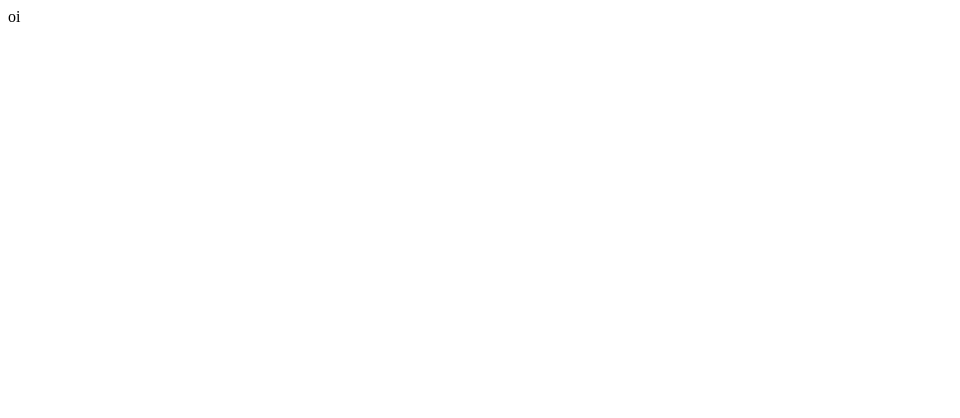
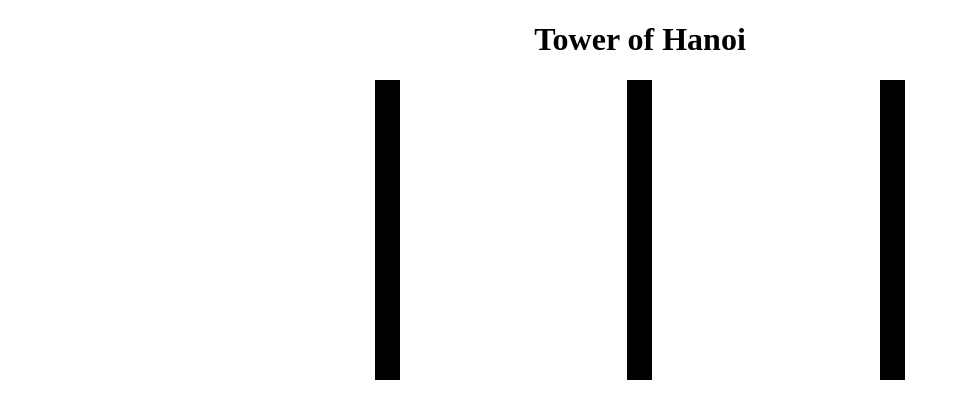
Before and after one commit to adysonbruno/tower-of-hanoi, a plain HTML site: page index.html in a window 1280 px wide. Shown: the whole page, without its empty margins (0-960 px from the left). Drawn offline with Linux system fonts and the light colour scheme.

Commit message:
add elements towers and disc

```diff
--- a/assets/css/style.css
+++ b/assets/css/style.css
@@ -1,4 +1,20 @@
-div{
-    height: 200px;
-    width: 40px;
+h1{
+    text-align: center;
 }
+
+div#main{
+    width: 60%;
+    display: flex;
+    justify-content: space-around;
+    background-color: white;
+    margin:0 auto;
+}
+
+div.towers{
+    height: 300px;
+    width: 25px;
+    background-color: black;
+    display: flex;
+    flex-direction: column-reverse;
+    align-items: center;
+}
--- a/assets/js/script.js
+++ b/assets/js/script.js
@@ -0,0 +1,31 @@
+const createTowers = ()=>{
+    let main = document.getElementById("main");
+
+    let start = document.createElement("div");
+    start.className = "towers";
+    start.id = "start";
+    main.appendChild(start);
+
+    let offset = document.createElement("div");
+    offset.className = "towers";
+    offset.id = "offset";
+    main.appendChild(offset);
+
+    let end = document.createElement("div");
+    end.className = "towers";
+    end.id = "end";
+    main.appendChild(end)
+}
+
+createTowers();
+
+const createDisc = () =>{
+    let towerStart = document.getElementById("start")
+
+    let discXBig = document.createElement("div")
+    discXBig.id = "xbig";
+
+    towerStart.appendChild(discXBig);
+}
+
+createDisc();
--- a/index.html
+++ b/index.html
@@ -5,11 +5,12 @@
     <meta http-equiv="X-UA-Compatible" content="IE=edge">
     <meta name="viewport" content="width=device-width, initial-scale=1.0">
     <title>Tower of Hanoi</title>
-    <link rel="stylesheet" href="/assets/css/style.css">
+    <link rel="stylesheet" href="assets/css/style.css">
 </head>
 <body>
-
-    <div>oi</div>
+    <h1>Tower of Hanoi</h1>
+    <div id="main">
+    </div>
     <script src="assets/js/script.js"></script>
 </body>
 </html>
```
